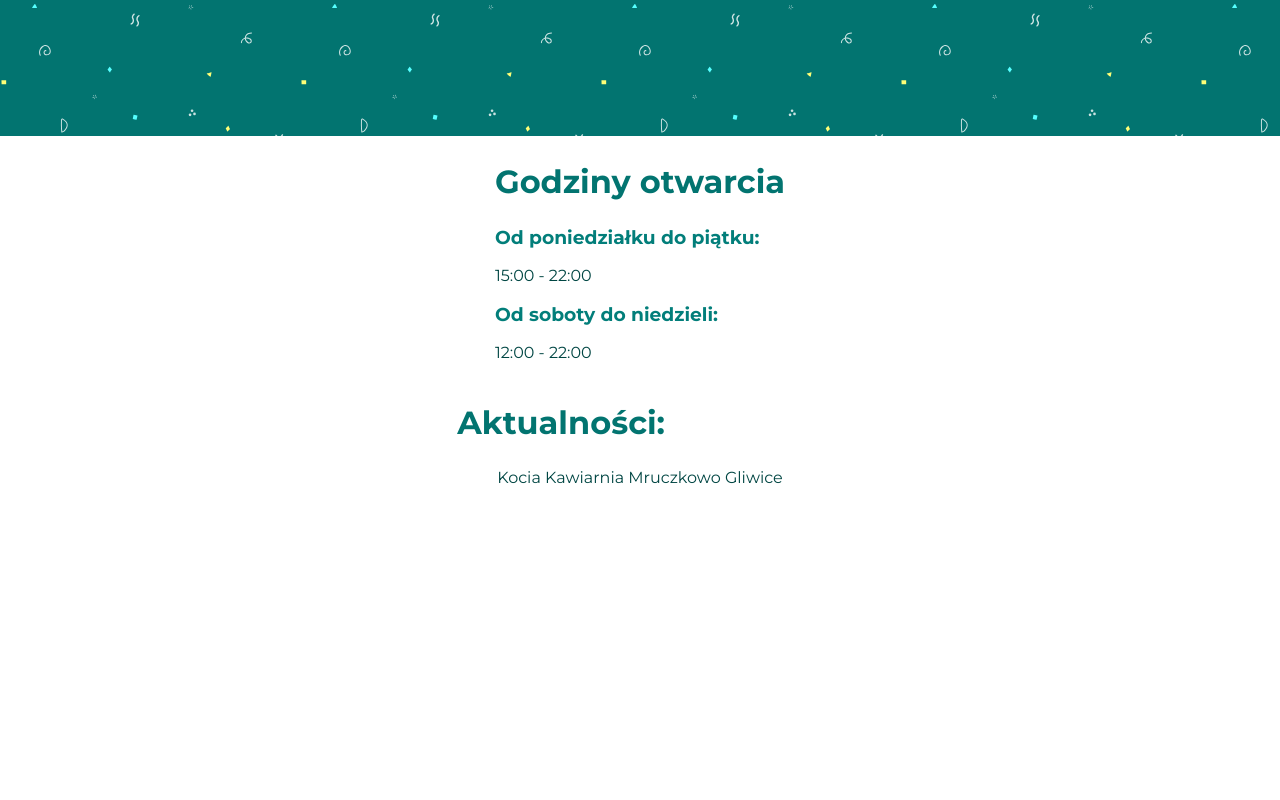
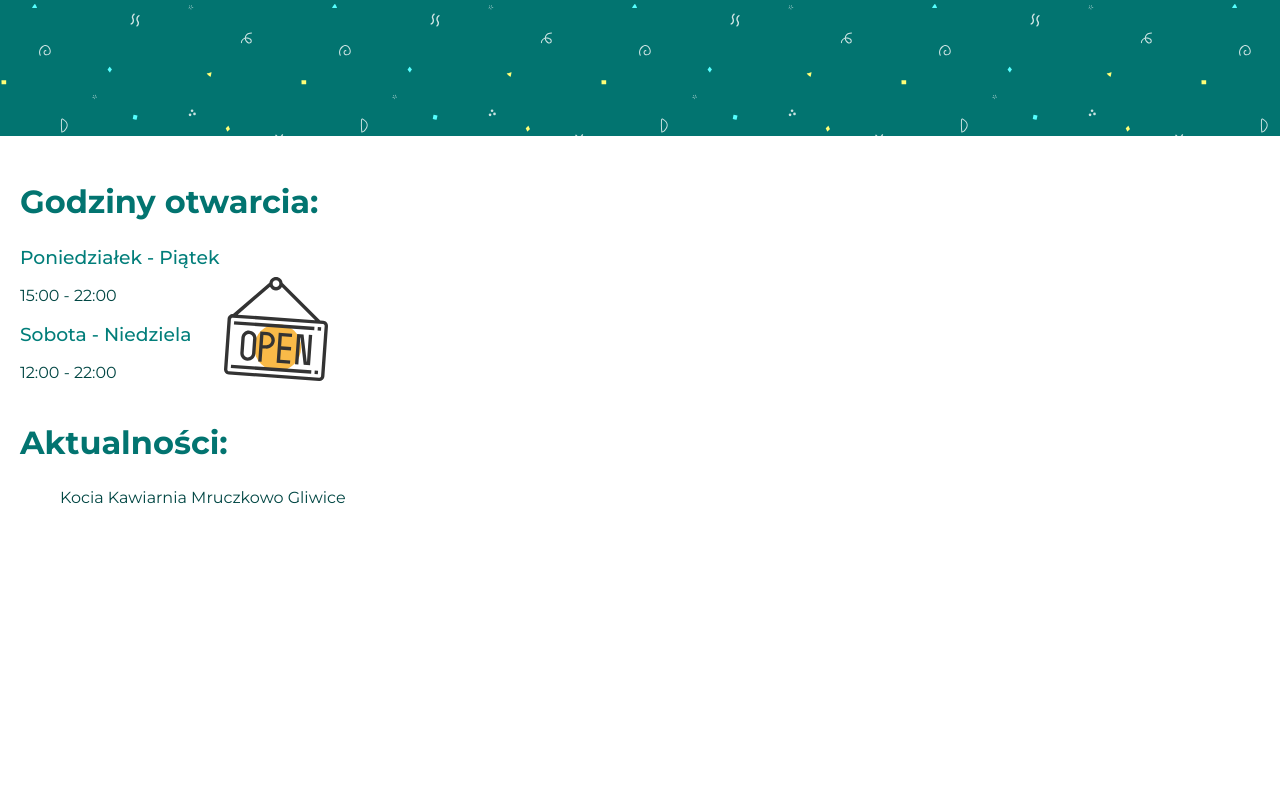
Before and after one commit to sebast4an/cat-cafe-mruczkowo-website, a website built with webpack: page src/index.html in a window 1280 px wide. Shown: the part 680-1480 px from the top of the page. Built offline with nearby package versions, Linux system fonts and the light colour scheme.

Commit message:
facebook plugin

```diff
--- a/src/index.html
+++ b/src/index.html
@@ -8,16 +8,15 @@
     <meta name="keywords" content="Kocia Kawiarnia, Kocia Kawiarnia w Gliwicach, Dom tymczasowy dla Kotów" />
     <meta name="author" content="Sebastian Szczypiński" />
     <title>Kocia Kawiarnia Mruczkowo w Gliwicach</title>
-  </head>
-  <body>
-    <div id="fb-root"></div>
     <script
       async
       defer
       crossorigin="anonymous"
       src="https://connect.facebook.net/pl_PL/sdk.js#xfbml=1&version=v11.0"
-      nonce="shQZFiNr"
+      nonce="5Y80c7Te"
     ></script>
+  </head>
+  <body>
     <nav class="navigation">
       <img
         class="navigation__logo"
@@ -63,40 +62,33 @@
         <span class="start-page__title--text">w Gliwicach</span>
       </h1>
     </section>
-    <main class="information rwd" id="information">
+    <main class="information" id="information">
       <section class="information__opening-hours opening-hours">
         <header class="opening-hours__header">
-          <h2 class="opening-hours__header--title">Godziny otwarcia</h2>
+          <h2 class="opening-hours__header--title">Godziny otwarcia:</h2>
         </header>
         <div class="opening-hours__details">
-          <h3>Od poniedziałku do piątku:</h3>
+          <h3>Poniedziałek - Piątek</h3>
           <p>15:00 - 22:00</p>
-          <h3>Od soboty do niedzieli:</h3>
+          <h3>Sobota - Niedziela</h3>
           <p>12:00 - 22:00</p>
         </div>
       </section>
       <section class="information__news news">
-        <header class="new__header">
+        <header class="news__header">
           <h2 class="news__header--title">Aktualności:</h2>
         </header>
         <div
-          class="news__fb-page fb-page"
-          data-href="https://m.facebook.com/pages/category/Pet-Cafe/Kocia-Kawiarnia-Mruczkowo-Gliwice-1512296442220341"
-          data-tabs="timeline, messages"
-          data-width=""
-          data-height=""
+          class="news__facebook fb-page"
+          data-href="https://www.facebook.com/Kocia-Kawiarnia-Mruczkowo-Gliwice-1512296442220341/"
+          data-tabs="timeline"
           data-small-header="true"
           data-adapt-container-width="true"
           data-hide-cover="true"
           data-show-facepile="true"
         >
-          <blockquote
-            cite="https://m.facebook.com/pages/category/Pet-Cafe/Kocia-Kawiarnia-Mruczkowo-Gliwice-1512296442220341"
-            class="fb-xfbml-parse-ignore"
-          >
-            <a href="https://m.facebook.com/pages/category/Pet-Cafe/Kocia-Kawiarnia-Mruczkowo-Gliwice-1512296442220341"
-              >Kocia Kawiarnia Mruczkowo Gliwice</a
-            >
+          <blockquote cite="https://www.facebook.com/Kocia-Kawiarnia-Mruczkowo-Gliwice-1512296442220341/" class="fb-xfbml-parse-ignore">
+            <a href="https://www.facebook.com/Kocia-Kawiarnia-Mruczkowo-Gliwice-1512296442220341/">Kocia Kawiarnia Mruczkowo Gliwice</a>
           </blockquote>
         </div>
       </section>
--- a/src/js/app.js
+++ b/src/js/app.js
@@ -1,9 +1,12 @@
 //assets
+import '../assets/background.svg';
 import '../assets/coffee.jpg';
 import '../assets/wiktor.jpg';
 import '../assets/wiktor_main.jpg';
-import '../assets/background.svg';
 import '../assets/logo-mruczkowo.svg';
+
+//icon
+import '../assets/icon/open.svg';
 
 //scss
 import '../scss/main.scss';
--- a/src/scss/main.scss
+++ b/src/scss/main.scss
@@ -26,6 +26,7 @@ html {
   box-sizing: border-box;
   -webkit-font-smoothing: antialiased;
   -moz-osx-font-smoothing: grayscale;
+  scroll-behavior: smooth;
 }
 
 button,
@@ -51,7 +52,6 @@ h1 {
   font-size: 2rem;
   line-height: 3rem;
   letter-spacing: 0.1em;
-
 }
 
 h2 {
@@ -61,10 +61,12 @@ h2 {
 }
 
 h3 {
+  font-weight: $mediumFont;
   color: lighten($greenColor, 2%);
 }
 
-p, a {
+p,
+a {
   color: $darkGreenColor;
   text-decoration: none;
 }
@@ -199,7 +201,7 @@ p, a {
         margin: 0 0 1.3rem 0;
       }
 
-      &:nth-child(n+4) {
+      &:nth-child(n + 4) {
         margin: 0 0 1.3rem 0;
       }
     }
@@ -207,16 +209,40 @@ p, a {
 }
 
 .information {
-  margin: 0 20px;
+  margin: 20px 20px;
   padding: 1px 0 0 0;
   min-height: 100vh;
   display: flex;
   flex-flow: column wrap;
-  align-items: center;
+  align-items: flex-start;
+}
 
+.opening-hours {
+  &__details {
+    position: relative;
+    &::before {
+      position: absolute;
+      top: 30px;
+      right: -10px;
+      background: url('../assets/icon/open.svg') no-repeat;
+      content: ' ';
+      width: 35%;
+      height: 100%;
+    }
+  }
+}
 
-  &__news {
-    max-width: 90%;
+.news {
+  width: 100%;
+
+  &__facebook {
+    max-width: 100%;
+    height: 100%;
+    min-height: 400px;
   }
 
+  .fb-page span iframe[style] {
+    border: 1px solid $greenColor !important;
+    border-radius: 10px;
+  }
 }
```
Also changed, not shown: dist/assets/Paw.svg (deleted), dist/assets/background.svg (added), dist/assets/open.svg (added), dist/assets/wiktor.jpg (added), dist/assets/wiktor_main.jpg (added), dist/bundle.min.js, dist/index.html, dist/main.css, src/assets/icon/open.svg (added), 3 other files.
